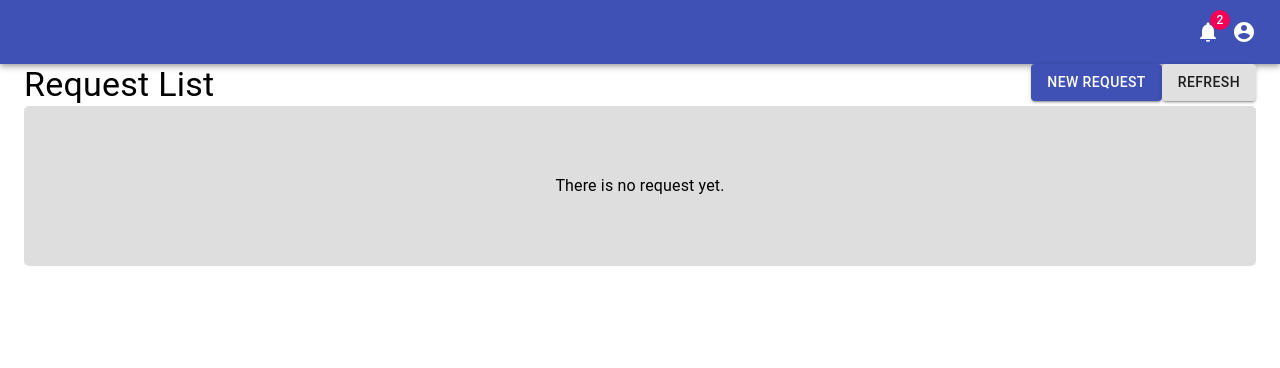
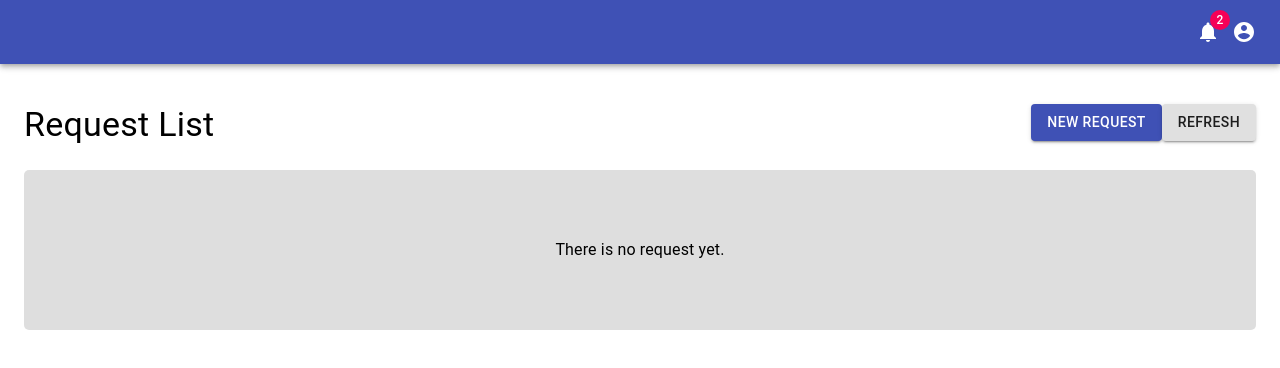
Before and after one commit to YooTanya/foreign-exchange, a React (Create React App) app: page / in a window 1280 px wide. Shown: the top 368 px of the page. Built offline with nearby package versions, Linux system fonts and the light colour scheme.

Commit message:
displays data in table when clicked on refresh button

```diff
--- a/src/components/pages/CounterStaff/RequestList.js
+++ b/src/components/pages/CounterStaff/RequestList.js
@@ -1,17 +1,39 @@
 import React, { useState } from 'react';
+import { makeStyles } from '@material-ui/core/styles';
 import RequestListHeader from './RequestListHeader';
 import RequestListEmpty from './RequestListEmpty';
 import RequestListTable from './RequestListTable';
 
+const useStyles = makeStyles((theme) => ({
+  root: {
+		paddingTop: theme.spacing(5)
+	},
+	header: {
+		marginBottom: theme.spacing(3)
+	},
+	body: {}
+}));
+
+
 const RequestList = () => {
-	const [requestList, setRequestList] = useState([]);
+  const classes = useStyles();
+	const [requestList, setRequestList] = useState(false);
+
+	const handleOnClickRefresh = () => {
+		setRequestList(true)
+	}
 
   return (
-		<>
-			<RequestListHeader />
-			{ requestList.lenght > 0 ?
+		<div className={classes.root}>
+			<div className={classes.header}>
+				<RequestListHeader handleOnClickRefresh={handleOnClickRefresh}/>
+			</div>
+			<div className={classes.body}>
+				{ requestList ?
 				<RequestListTable /> : <RequestListEmpty /> }
-		</>
+			</div>
+
+		</div>
   );
 };
 
--- a/src/components/pages/CounterStaff/RequestListHeader.js
+++ b/src/components/pages/CounterStaff/RequestListHeader.js
@@ -1,22 +1,36 @@
 import React from 'react';
+import { makeStyles } from '@material-ui/core/styles';
 import Typography from '@material-ui/core/Typography';
 import Grid from '@material-ui/core/Grid';
+import Box from '@material-ui/core/Box';
 import Button from '@material-ui/core/Button';
 
-const RequestListHeader = () => {
+const useStyles = makeStyles((theme) => ({
+  root: {},
+  buttons: {
+		display: 'flex',
+		justifyContent: 'flex-end',
+  },
+}));
+
+const RequestListHeader = ({handleOnClickRefresh}) => {
+  const classes = useStyles();
+
   return (
 		<>
 			<Grid container justify="space-between">
-				<Grid class="item" xs={6}>
+				<Grid item xs={6}>
 					<Typography variant="h4">Request List</Typography>
 				</Grid>
-				<Grid class="item" xs={6} >
-					<Button variant="contained" color="primary">
-						New Request
-					</Button>
-          <Button variant="contained">
-						Refresh
-					</Button>
+				<Grid item xs={6}>
+					<Box className={classes.buttons}>
+						<Button variant="contained" color="primary">
+							New Request
+						</Button>
+						<Button variant="contained" onClick={handleOnClickRefresh}>
+							Refresh
+						</Button>
+					</Box>
 				</Grid>
 			</Grid>
 		</>
```
